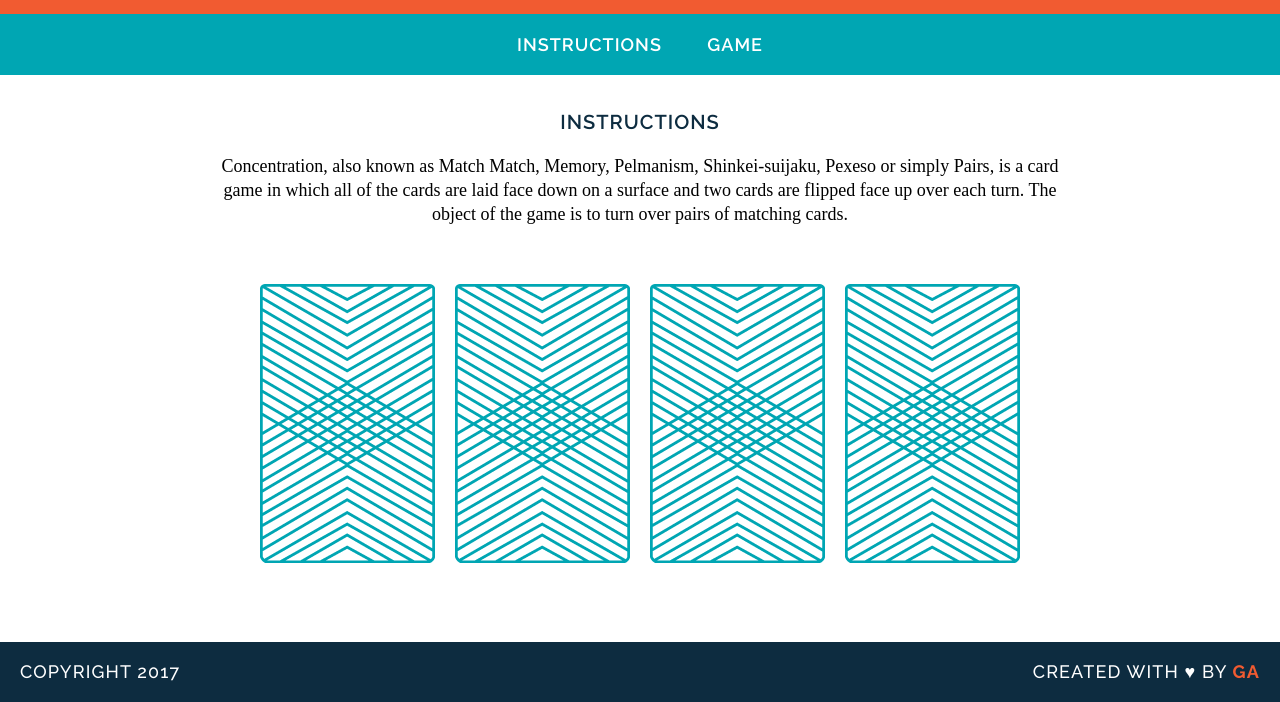
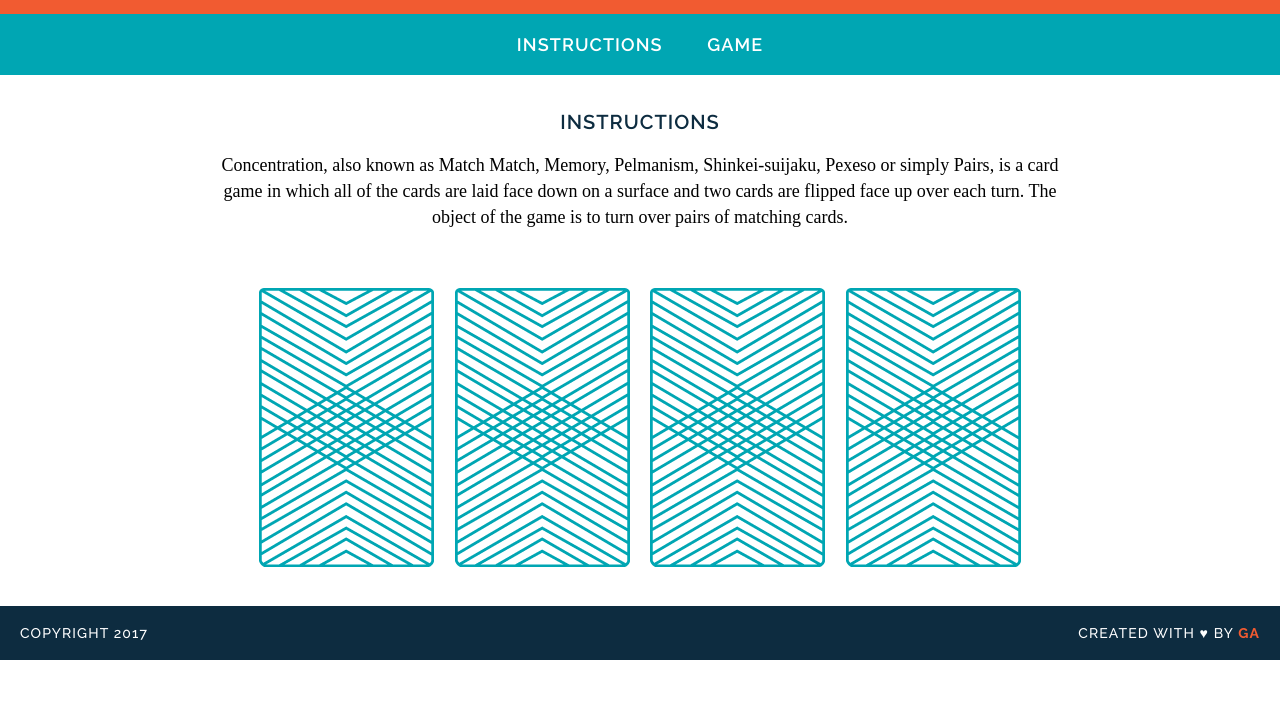
Before and after one commit to acwander/wdi-fundamentals-memorygame, a plain HTML site: page memory-game/index.html in a window 1280 px wide. Shown: the part 99-801 px from the top of the page. Drawn offline with Linux system fonts and the light colour scheme; a web font is replaced by a local one.

Commit message:
created game logic

```diff
--- /dev/null
+++ b/memory-game/css/style.css
@@ -0,0 +1,124 @@
+/* =============================
+GENERAL STYLES
+================================ */
+body {
+  font-family: "Raleway", sans-serif;
+  text-align: center;
+  font-size: 18px;
+  -webkit-font-smoothing: antialiased;
+  margin: 0;
+}
+
+.clearfix:after {
+  visibility: hidden;
+  display: block;
+  content: " ";
+  clear: both;
+  height: 0;
+  font-size: 0;
+}
+
+/* =============================
+TYPOGRAPHY
+================================ */
+h1, h2 {
+  text-transform: uppercase;
+}
+
+h1 {
+  color: white;
+  font-size: 45px;
+  margin: 0;
+  font-weight: 400;
+  letter-spacing: 0.05em;
+}
+
+h2 {
+  color: #0D2C40;
+  letter-spacing: 0.05em;
+  font-weight: 600;
+  font-size: 20px;
+}
+
+p {
+  font-family: "Droid Serif", serif;
+  line-height: 26px;
+}
+
+a {
+  color: white;
+  text-decoration: none;
+  text-transform: uppercase;
+  font-weight: 600;
+  letter-spacing: .06em;
+
+  margin: 0 20px;
+  /* For hover style transition (bonus) */
+  border-bottom: 2px solid transparent;
+/*   transition: all .3s ease-in-out; */
+}
+
+a:hover {
+  border-bottom: 2px solid white;
+}
+/* =============================
+HEADER
+================================ */
+header {
+  background-color: #F15B31;
+  padding: 30px 20px;
+}
+
+/* =============================
+NAV
+================================ */
+nav {
+  background-color: #00A6B3;
+  padding: 20px 0;
+}
+
+/* =============================
+MAIN SECTION
+================================ */
+
+main {
+  width: 850px;
+  margin: 35px auto;
+}
+
+
+/* =============================
+GAME BOARD
+================================ */
+img {
+  margin: 40px 8px 0;
+}
+
+/* =============================
+FOOTER
+================================ */
+footer {
+  text-transform: uppercase;
+  padding: 0 20px;
+  background-color: #0D2C40;
+  color: white;
+  font-size: 14px;
+  letter-spacing: .08em;
+  font-weight: 500;
+
+}
+
+.copyright {
+  float: left;
+  font-family: "Raleway", sans-serif;
+}
+
+.message {
+  float: right;
+  font-family: "Raleway", sans-serif;
+}
+
+.name {
+  color: #F15B31;
+  font-weight: bold;
+}
--- a/memory_game/index.html
+++ b/memory-game/index.html
@@ -1,44 +1,49 @@
 <!DOCTYPE html>
-<html>
+<html lang="en">
   <head>
+    <meta charset="UTF-8" />
+    <title>Memory Card Game</title>
     <link
       href="https://fonts.googleapis.com/css?family=Droid+Serif|Raleway:400,500,600,700"
       rel="stylesheet"
     />
-    <link href="css/style.css" rel="stylesheet" type=text/css>
-    <title>Memory Card Game</title>
+    <link rel="stylesheet" href="css/style.css" />
   </head>
   <body>
     <header>
       <h1>Memory Game</h1>
     </header>
+
     <nav>
-      <a href="#instructions">Instructions</a>
-      <a href="#game">Game</a>
+      <a href="#">Instructions</a>
+      <a href="#">Game</a>
     </nav>
+
     <main>
-      <h3 id="instructions">Instructions</h3>
-      <article>
-        <p>
-          Concentration, also known as Match Match, Memory, Pelmanism,
-          Shinkei-suijaku, Pexeso or simply Pairs, is a card game in which all
-          of the cards are laid face down on a surface and two cards are flipped
-          face up over each turn. The object of the game is to turn over pairs
-          of matching cards.
-        </p>
-      </article>
-      <div id="game">
+      <h2>Instructions</h2>
+
+      <p>
+        Concentration, also known as Match Match, Memory, Pelmanism,
+        Shinkei-suijaku, Pexeso or simply Pairs, is a card game in which all of
+        the cards are laid face down on a surface and two cards are flipped face
+        up over each turn. The object of the game is to turn over pairs of
+        matching cards.
+      </p>
+
+      <div>
         <img src="images/back.png" alt="Queen of Diamonds" />
         <img src="images/back.png" alt="Queen of Hearts" />
         <img src="images/back.png" alt="King of Diamonds" />
         <img src="images/back.png" alt="King of Hearts" />
       </div>
     </main>
+
     <footer class="clearfix">
       <p class="copyright">Copyright 2017</p>
       <p class="message">
         Created with &hearts; by <span class="name">GA</span>
       </p>
     </footer>
+    <script src="js/main.js"></script>
   </body>
 </html>
--- /dev/null
+++ b/memory-game/js/main.js
@@ -0,0 +1,7 @@
+let cardOne = "queen";
+let cardTwo = "queen";
+let cardThree = "king";
+let cardFour = "king";
+
+console.log("User flipped " + cardOne);
+console.log("User flipped " + cardThree);
--- a/memory_game/css/reset.css
+++ /dev/null
@@ -1,129 +0,0 @@
-/* http://meyerweb.com/eric/tools/css/reset/
-   v2.0 | 20110126
-   License: none (public domain)
-*/
-
-html,
-body,
-div,
-span,
-applet,
-object,
-iframe,
-h1,
-h2,
-h3,
-h4,
-h5,
-h6,
-p,
-blockquote,
-pre,
-a,
-abbr,
-acronym,
-address,
-big,
-cite,
-code,
-del,
-dfn,
-em,
-img,
-ins,
-kbd,
-q,
-s,
-samp,
-small,
-strike,
-strong,
-sub,
-sup,
-tt,
-var,
-b,
-u,
-i,
-center,
-dl,
-dt,
-dd,
-ol,
-ul,
-li,
-fieldset,
-form,
-label,
-legend,
-table,
-caption,
-tbody,
-tfoot,
-thead,
-tr,
-th,
-td,
-article,
-aside,
-canvas,
-details,
-embed,
-figure,
-figcaption,
-footer,
-header,
-hgroup,
-menu,
-nav,
-output,
-ruby,
-section,
-summary,
-time,
-mark,
-audio,
-video {
-  margin: 0;
-  padding: 0;
-  border: 0;
-  font-size: 100%;
-  font: inherit;
-  vertical-align: baseline;
-}
-/* HTML5 display-role reset for older browsers */
-article,
-aside,
-details,
-figcaption,
-figure,
-footer,
-header,
-hgroup,
-menu,
-nav,
-section {
-  display: block;
-}
-body {
-  line-height: 1;
-}
-ol,
-ul {
-  list-style: none;
-}
-blockquote,
-q {
-  quotes: none;
-}
-blockquote:before,
-blockquote:after,
-q:before,
-q:after {
-  content: "";
-  content: none;
-}
-table {
-  border-collapse: collapse;
-  border-spacing: 0;
-}
--- a/memory_game/css/style.css
+++ /dev/null
@@ -1,115 +0,0 @@
-body {
-  text-align: center;
-  margin: 0;
-}
-
-header {
-  background-color: #f15b31;
-  color: #ffffff;
-  padding: 30px 20px;
-}
-
-nav {
-  background-color: #00a6b3;
-  color: #ffffff;
-  padding: 20px 0;
-  text-transform: uppercase;
-  font-family: "Raleway", sans-serif;
-  color: #f15b31;
-  letter-spacing: 1px;
-  font-weight: 600;
-  font-size: 18px;
-}
-
-main {
-  width: 850px;
-  margin: 35px auto;
-}
-
-h1 {
-  text-transform: uppercase;
-  font-family: "Raleway", sans-serif;
-  color: #0d2c40;
-  letter-spacing: 1px;
-  font-weight: 400;
-  font-size: 45px;
-  margin: 0;
-}
-
-/* h2 {
-  text-transform: uppercase;
-  font-family: "Raleway", sans-serif;
-  color: #f15b31;
-  letter-spacing: 1px;
-  font-weight: 600;
-  font-size: 18px;
-} */
-
-h3 {
-  text-transform: uppercase;
-  font-family: "Raleway", sans-serif;
-  color: #0d2c40;
-  letter-spacing: 1px;
-  font-weight: 600;
-  font-size: 20px;
-}
-
-p {
-  font-family: "Droid Serif", serif;
-  line-height: 24px;
-  font-size: 18px;
-}
-
-a {
-  text-decoration: none; /* removes underline on links */
-  margin: 0 20px;
-  color: #ffffff;
-  border-bottom: 2px solid transparent;
-}
-
-a:hover {
-  border-bottom: 2px solid #ffffff;
-}
-
-li {
-  list-style-type: none; /* removes bullets from list */
-  display: inline-block; /* put list inline */
-}
-
-img {
-  margin: 40px 8px;
-}
-
-.copyright {
-  font-family: "Raleway", sans-serif;
-  float: left;
-}
-
-.message {
-  font-family: "Raleway", sans-serif;
-  float: right;
-}
-
-.clearfix:after {
-  visibility: hidden;
-  display: block;
-  content: " ";
-  clear: both;
-  height: 0;
-  font-size: 0;
-}
-
-footer {
-  text-transform: uppercase;
-  padding: 0 20px;
-  background-color: #0d2c40;
-  color: white;
-  font-size: 14px;
-  letter-spacing: 0.08em;
-  font-weight: 500;
-}
-
-.name {
-  color: #f15b31;
-  font-weight: 700;
-}
```
Also changed, not shown: memory-game/images/back.png (renamed from memory_game/images/back.png), memory-game/images/king-of-diamonds.png (renamed from memory_game/images/king-of-diamonds.png), memory-game/images/king-of-hearts.png (renamed from memory_game/images/king-of-hearts.png), memory-game/images/queen-of-diamonds.png (renamed from memory_game/images/queen-of-diamonds.png), memory-game/images/queen-of-hearts.png (renamed from memory_game/images/queen-of-hearts.png), 3 other files.
